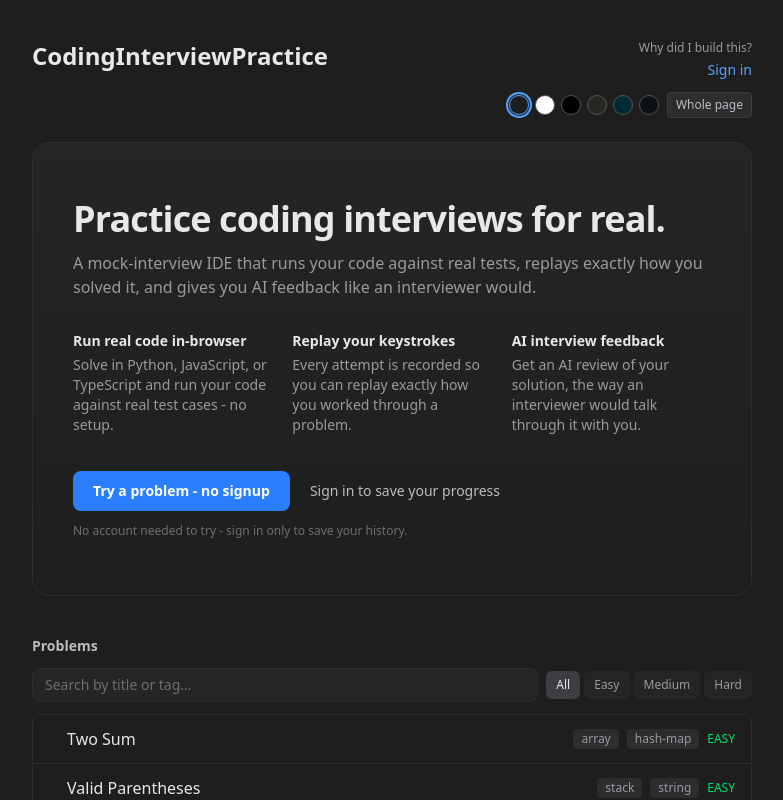
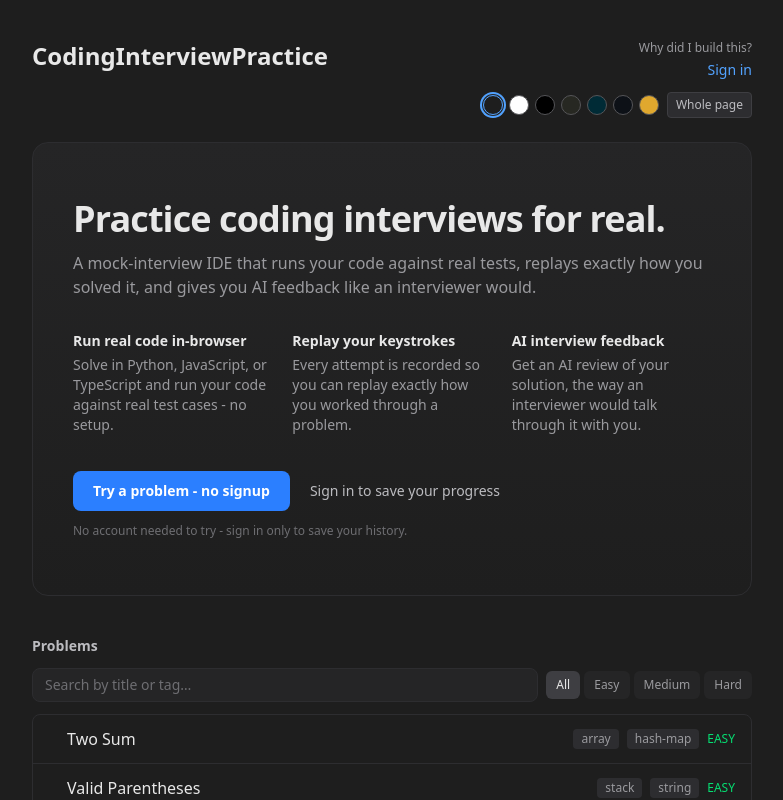
Before and after one commit to MNewson21/CodingInterviewPractice, a React (Vite) app: page / in a window 1280 px wide. Shown: the top 800 px of the page, without its empty margins (248-1031 px from the left). Built offline with nearby package versions, Linux system fonts and the light colour scheme; no server answers.

Commit message:
Added Night light colour option

```diff
--- a/src/features/editor/themes.ts
+++ b/src/features/editor/themes.ts
@@ -59,6 +59,23 @@ const CUSTOM_THEMES: Record<string, ThemeData> = {
       'editor.foreground': '#c9d1d9',
     },
   },
+  // Warm, low-blue-light "night light" palette - amber/gold on a warm dark
+  // background equivalent to the night light windows feature which I have on 24/7
+  'night-light': {
+    base: 'vs-dark',
+    inherit: true,
+    rules: [
+      { token: 'comment', foreground: 'a08c5b' },
+      { token: 'string', foreground: 'd9a441' },
+      { token: 'keyword', foreground: 'e08e45' },
+      { token: 'number', foreground: 'c9b458' },
+      { token: 'type', foreground: 'e6c068' },
+    ],
+    colors: {
+      'editor.background': '#2a2419',
+      'editor.foreground': '#f3e0b8',
+    },
+  },
 };
 
 // Order shown in the switcher. Built-ins first, then our custom palettes.
@@ -69,6 +86,7 @@ export const EDITOR_THEMES: EditorThemeDef[] = [
   { id: 'monokai', label: 'Monokai', swatch: '#272822' },
   { id: 'solarized-dark', label: 'Solarized', swatch: '#002b36' },
   { id: 'github-dark', label: 'GitHub', swatch: '#0d1117' },
+  { id: 'night-light', label: 'Night Light', swatch: '#e0a82e' },
 ];
 
 let registered = false;
--- a/src/index.css
+++ b/src/index.css
@@ -101,3 +101,17 @@ body,
   --color-zinc-900: #161b22;
   --color-zinc-950: #0d1117;
 }
+
+:root[data-app-theme="night-light"] {
+  --color-zinc-50: #fbf3dc;
+  --color-zinc-100: #f3e6c4;
+  --color-zinc-200: #e6d4a6;
+  --color-zinc-300: #d4bd83;
+  --color-zinc-400: #bfa264;
+  --color-zinc-500: #9c8147;
+  --color-zinc-600: #7a6436;
+  --color-zinc-700: #574826;
+  --color-zinc-800: #3a301a;
+  --color-zinc-900: #2f2718;
+  --color-zinc-950: #251f12;
+}
```
